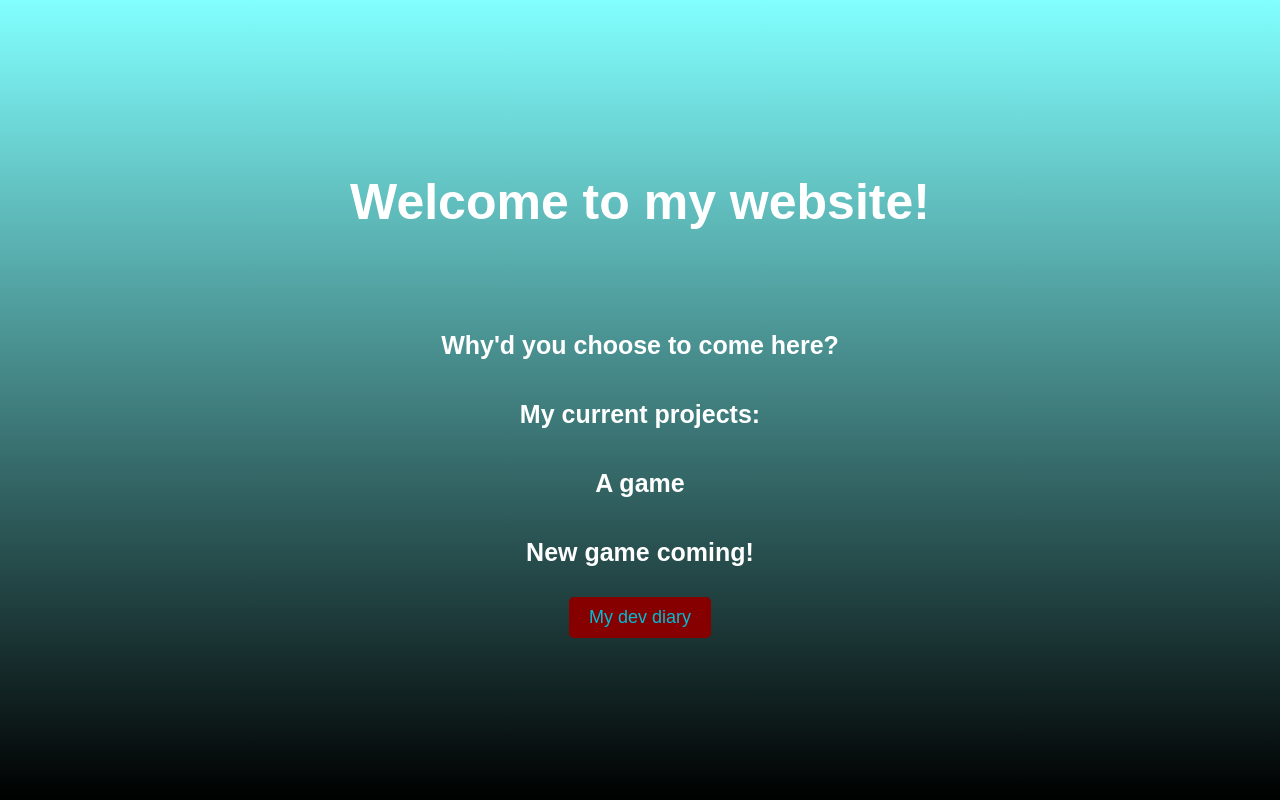
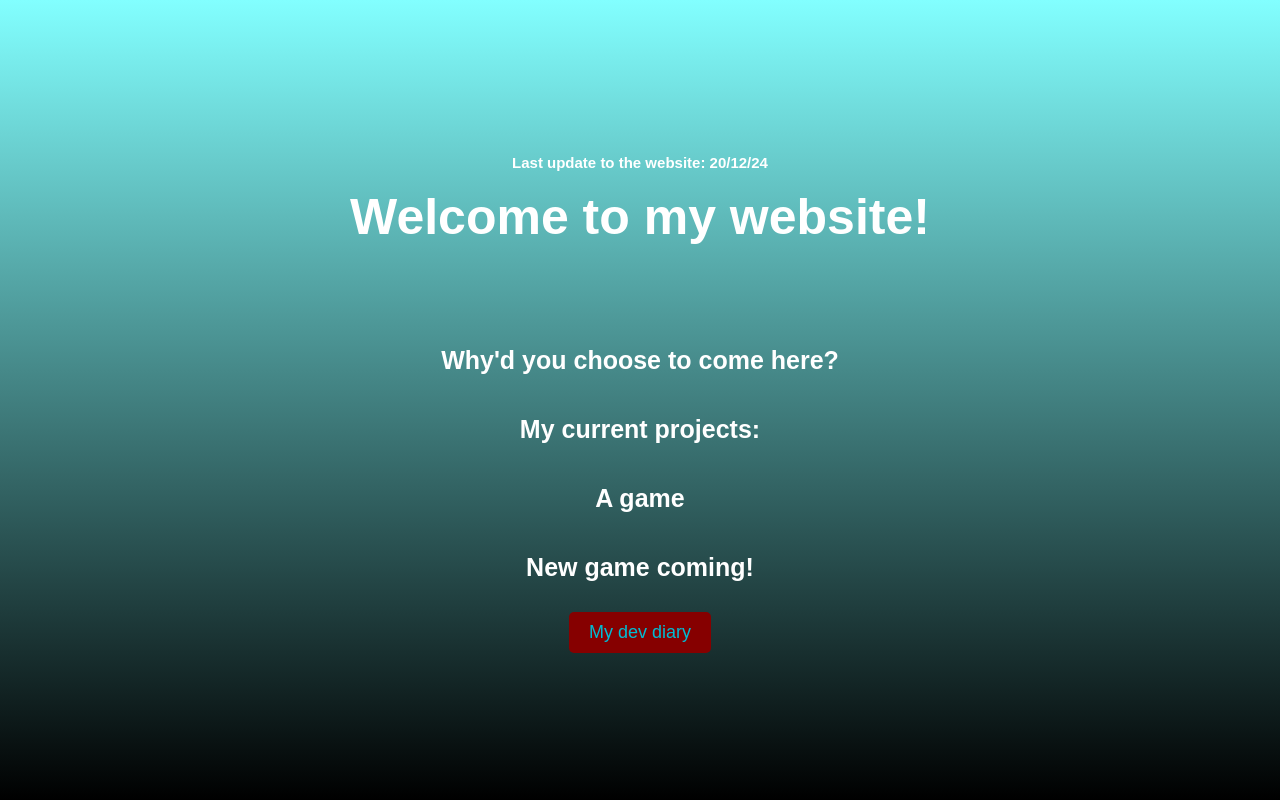
Before and after one commit to Snak-47/Bio, a plain HTML site: page index.html in a window 1280 px wide. Drawn offline with Linux system fonts and the light colour scheme.

Commit message:
Update index.html

```diff
--- a/index.html
+++ b/index.html
@@ -185,6 +185,10 @@
             font-size: 50px;
             margin: 10px 0;
         }
+        h3 {
+            font-size: 15px;
+            margin: 7px 0;
+        }
 
         a {
             font-size: 18px;
@@ -202,6 +206,7 @@
     </style>
 </head>
 <body>
+    <h3>Last update to the website: 20/12/24</h3>
     <h2>Welcome to my website!</h2>
     <h1></h1>
     <h1></h1>
```
